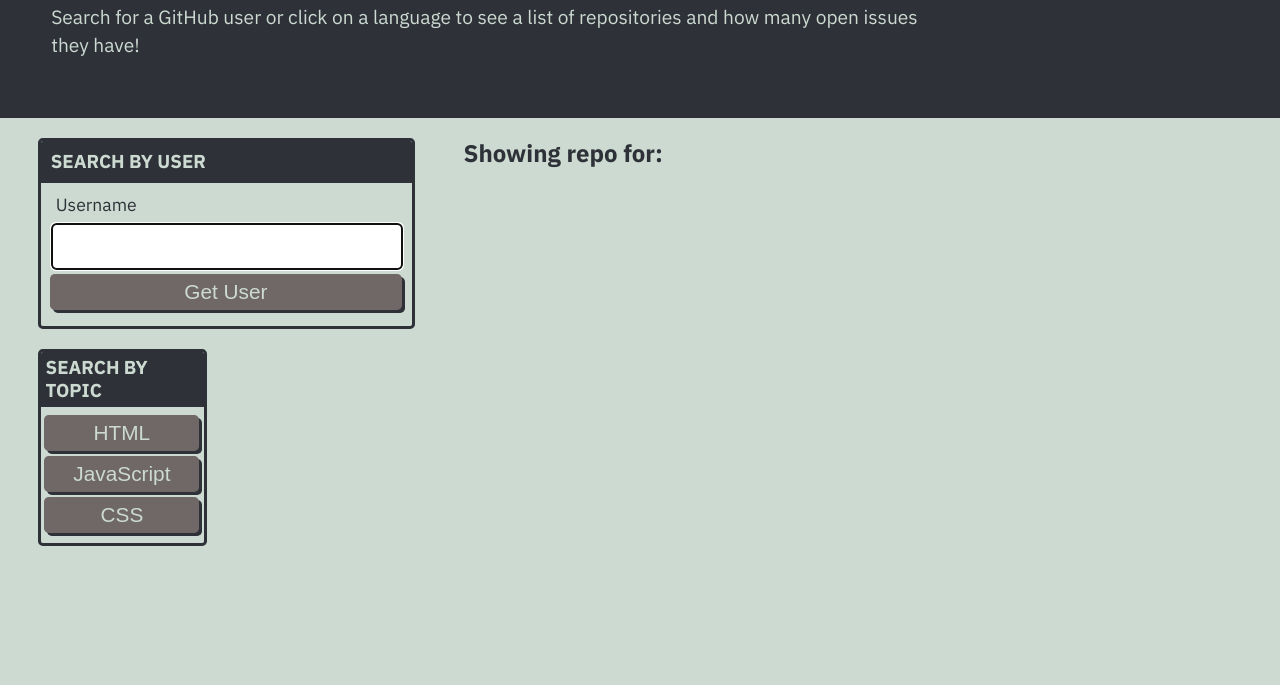
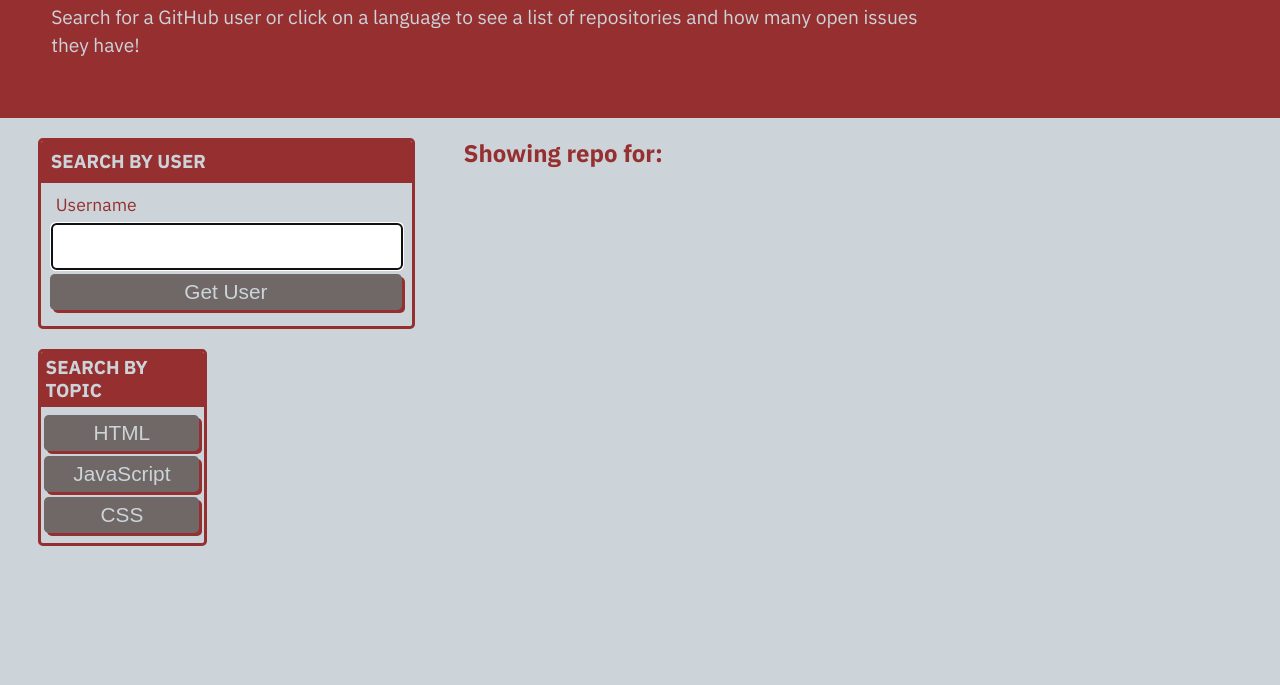
Before and after one commit to ColinNebula/git-it-done, a plain HTML site: page index.html in a window 1280 px wide. Shown: the part 115-800 px from the top of the page. Drawn offline with Linux system fonts and the light colour scheme.

Commit message:
updated javacript

```diff
--- a/assets/css/style.css
+++ b/assets/css/style.css
@@ -1,9 +1,9 @@
 :root {
-  --primary: #ccdad1;
-  --secondary: #9caea9;
+  --primary: #ccd4da;
+  --secondary: #de4632;
   --tertiary: #788585;
   --light-dark: #6f6866;
-  --dark: #2e3238;
+  --dark: #963030;
   --border-radius: .3rem;
 }
 
```
